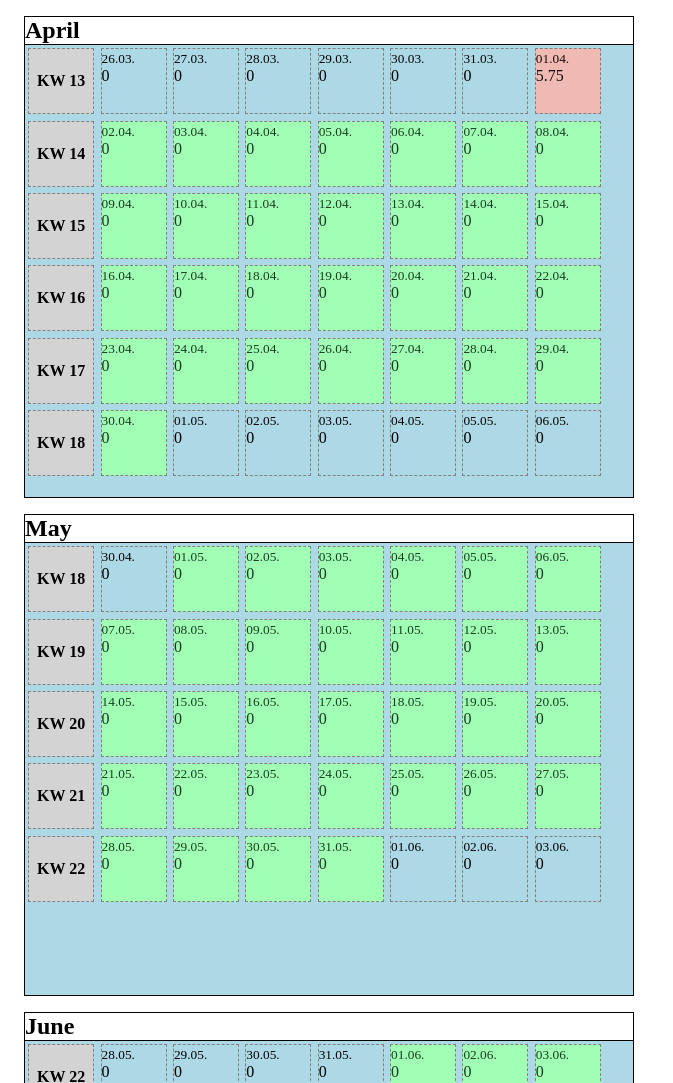
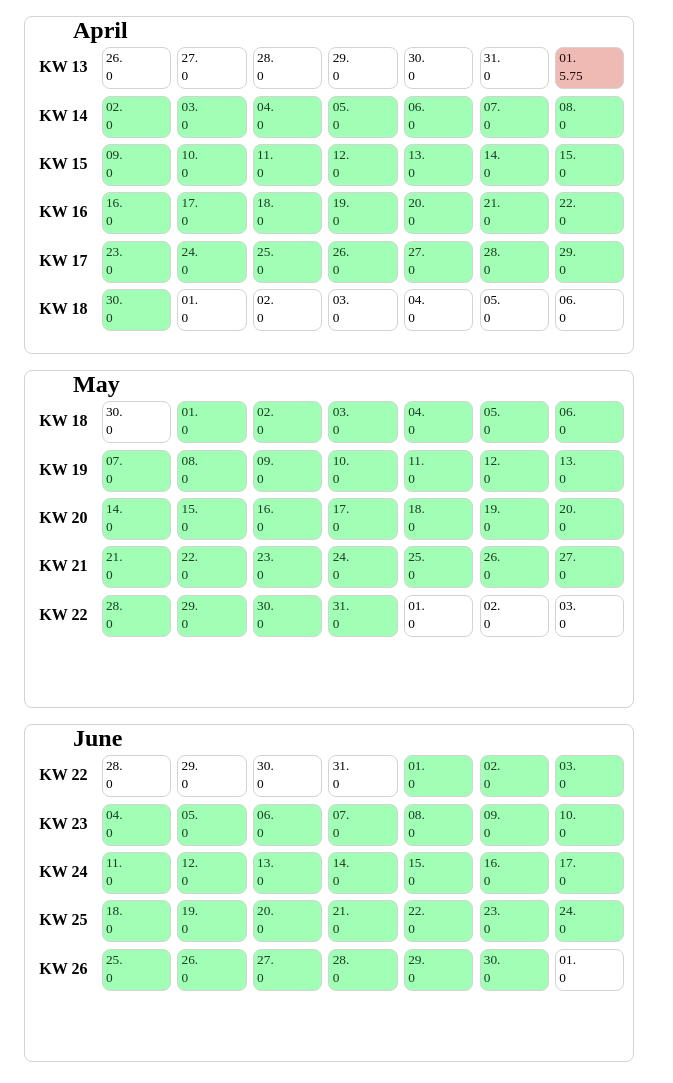
Before and after one commit to Manjack21/task-calender, a plain HTML site: page index.html in a window 1280 px wide. Shown: the top 1083 px of the page, without its empty margins (0-673 px from the left). Drawn offline with nearby package versions, Linux system fonts and the light colour scheme.

Commit message:
changed styling

```diff
--- a/main.css
+++ b/main.css
@@ -8,19 +8,17 @@
 }
 
 .month {
-    background: lightblue;
     margin: 16px;
     padding: 0px;
-    border: 1px solid black;
+    border: 0.1em solid lightgray;
+    border-radius: 0.5em;
     width: 38em;
-    height: 30em;
+    height: 21em;
 }
 .month h2{
-    background: #ffffff;
     padding: 0px;
+    padding-left: 2em;
     margin: 0px;
-    border-bottom: 1px solid black;
-
 }
 .week {
     padding: 0px;
@@ -28,16 +26,17 @@
 }
 
 .week div {
-    border: 0.1em dashed gray;
+    border: 0.1em solid lightgray;
     width: 4em;
-    height: 4em;
+    height: 2.5em;
     margin: 0.2em;
+    padding-left: 0.2em;
     float: left;
 }
 
 .week div.weekno {
-    background: lightgray;
-    line-height: 4em;
+    border: 0em dashed gray;
+    line-height: 2.5em;
     vertical-align: bottom;
     font-weight:  bold;
     text-align: center;
--- a/main.js
+++ b/main.js
@@ -3,11 +3,11 @@ const dayComponent = {
     props:["day", "month", "items"],
     template:"<div v-bind:class='[dayColor, day]'>" +
         "<small>{{formatedDay}}</small><br />" +
-        "<span>{{totalDuration}}</span>" +
+        "<small>{{totalDuration}}</small>" +
         "</div>",
     computed: {
         formatedDay: function(){
-            return moment(this.day).format("DD.MM.");
+            return moment(this.day).format("DD.");
         },
         dayColor: function() {
             if (this.day.month() !== this.month) { return ''; }
```
